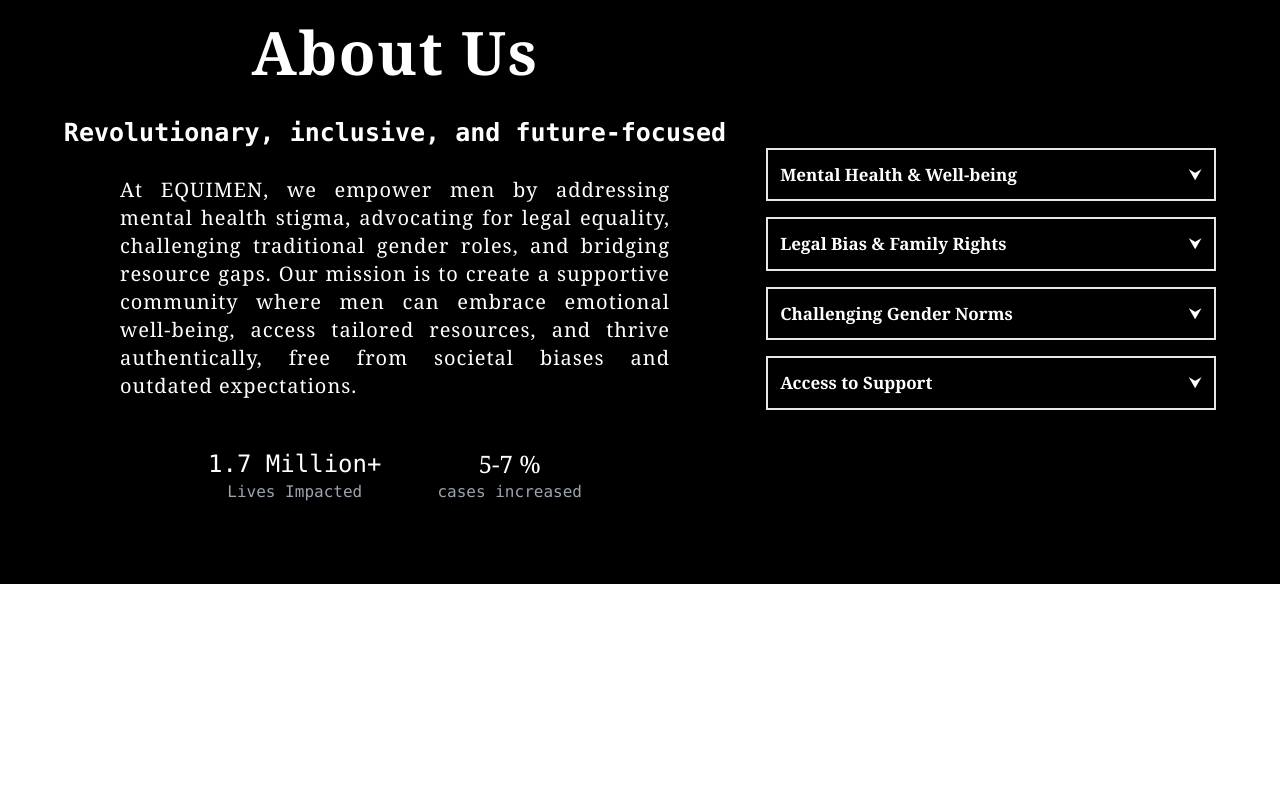
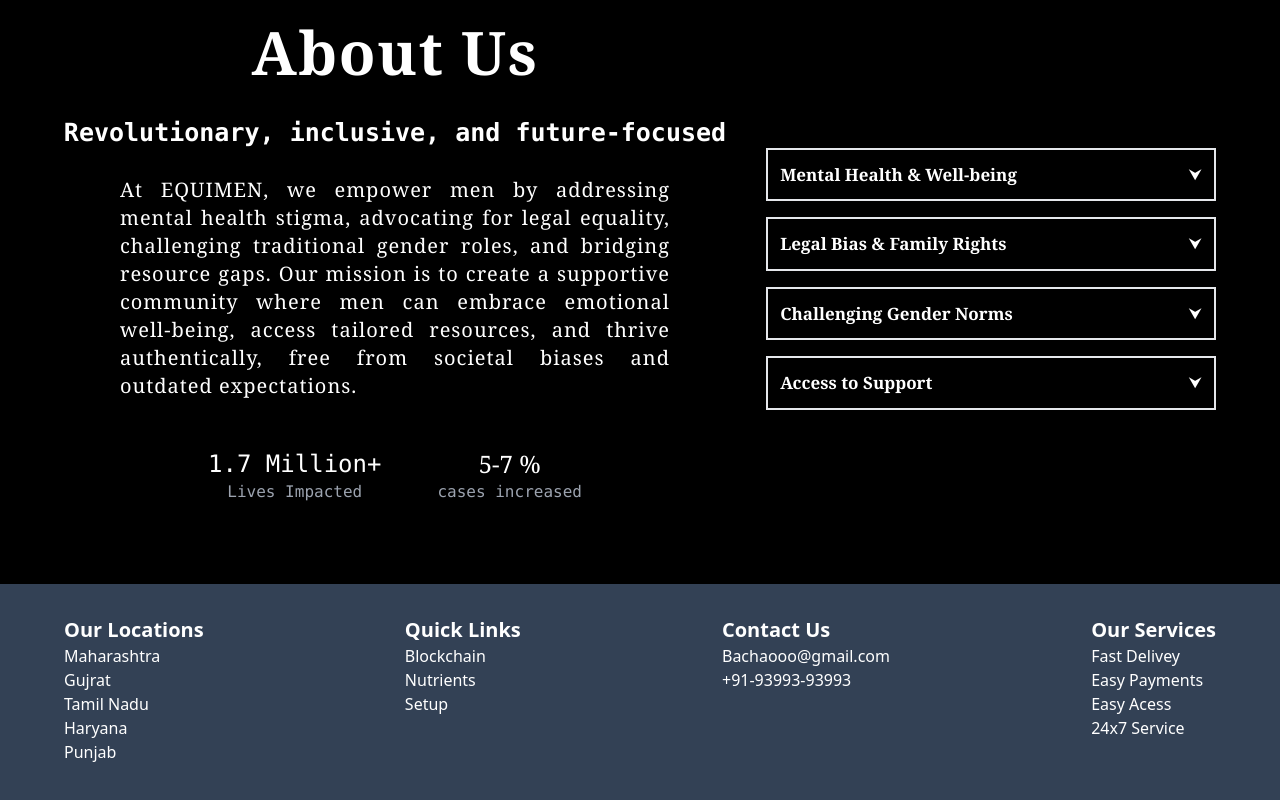
Before and after one commit to KrishivDawra/EquiMan, a React (Vite) app: page / in a window 1280 px wide. Shown: the part 1710-2510 px from the top of the page. Before the commit the page ends 2294 px from the top, so only its background shows below. Built offline with nearby package versions, Linux system fonts and the light colour scheme.

Commit message:
added footer

```diff
--- a/src/components/Body.jsx
+++ b/src/components/Body.jsx
@@ -82,6 +82,52 @@
 
 
       </div>
+      <div>
+
+    <div className='flex justify-between pt-8 pb-20 px-16 bg-slate-700 text-white'>
+      <div>
+        <h1 className='font-bold text-xl'>Our Locations</h1>
+        <p>Maharashtra</p>
+        <p>Gujrat</p>
+        <p>Tamil Nadu</p>
+        <p>Haryana</p>
+        <p>Punjab</p>
+
+
+      </div>
+
+      <div>
+        <h1 className='font-bold  text-xl'>Quick Links</h1>
+        <div className='flex flex-col'>
+
+
+          <a href="#Blockchain">Blockchain</a>
+          <a href="#Nutrients">Nutrients</a>
+          <a href="#Setup">Setup</a>
+        </div>
+
+
+      </div>
+
+      <div>
+      <h1 className='font-bold  text-xl'>Contact Us</h1>
+
+
+        <p>Bachaooo@gmail.com</p>
+        <p>+91-93993-93993</p>
+      </div>
+
+      <div>
+      <h1 className='font-bold  text-xl'>Our Services</h1>
+        <p>Fast Delivey</p>
+        <p>Easy Payments</p>
+        <p>Easy Acess</p>
+        <p>24x7 Service</p>
+
+      </div>
+      </div>
+
+      </div>
 
 
       {/* <div className='pt-16'>
```
